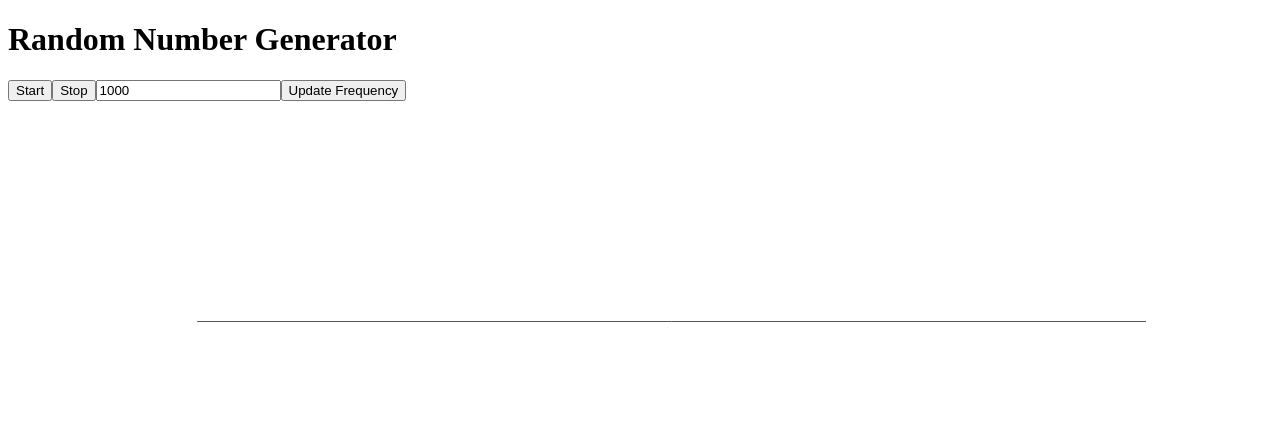
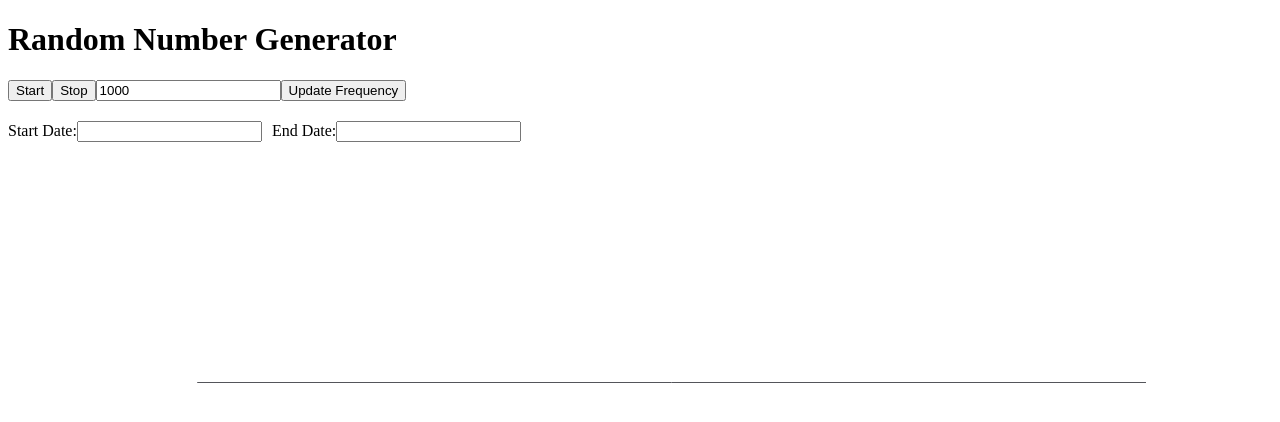
Before and after one commit to rymanacevedo/longpath-assignment, a React (Create React App) app in the folder client/: page / in a window 1280 px wide. Shown: the top 422 px of the page. Built offline with nearby package versions, Linux system fonts and the light colour scheme; no server answers.

Commit message:
updated with date time picker and ability to filter by time

```diff
--- a/client/src/App.tsx
+++ b/client/src/App.tsx
@@ -1,13 +1,16 @@
 import React, { useEffect, useState } from 'react';
 import axios from 'axios';
-import {io, Socket} from 'socket.io-client';
+import { io, Socket } from 'socket.io-client';
 import ReactECharts from 'echarts-for-react';
+import DateTimeSelector from './components/DateTimeSelector';
 
 const App = () => {
   const [data, setData] = useState<{ timestamp: string; value: number }[]>([]);
-
+  const [filteredData, setFilteredData] = useState<{ timestamp: string; value: number }[]>([]);
   const [socket, setSocket] = useState<Socket | null>(null);
   const [frequency, setFrequency] = useState(1000);
+  const [startDate, setStartDate] = useState<Date | null>(null);
+  const [endDate, setEndDate] = useState<Date | null>(null);
 
   useEffect(() => {
     const newSocket = io('http://localhost:3001', {
@@ -30,31 +33,44 @@ const App = () => {
     };
   }, []);
 
-  const startNumberGeneration = async () => {
-    if(!socket) {
+  useEffect(() => {
+    if (!startDate || !endDate) {
+      setFilteredData(data);
       return;
     }
 
+    const filtered = data.filter((d) => {
+      const date = new Date(d.timestamp);
+      return date >= startDate && date <= endDate;
+    });
+
+    setFilteredData(filtered);
+  }, [startDate, endDate, data]);
+
+  const startNumberGeneration = async () => {
+    if (!socket) {
+      return;
+    }
     socket.emit('start');
-  }
+  };
 
   const stopNumberGeneration = async () => {
-    if(!socket) {
+    if (!socket) {
       return;
     }
-
     socket.emit('stop');
   };
 
   const updateFrequency = async () => {
-    const response: any = await axios.post('http://localhost:3001/random/frequency', {
-      frequency
+    await axios.post('http://localhost:3001/random/frequency', {
+      frequency,
     });
   };
+
   const chartOptions = {
-    xAxis: { type: 'category', data: data.map((d) => d.timestamp) },
+    xAxis: { type: 'category', data: filteredData.map((d) => d.timestamp) },
     yAxis: { type: 'value' },
-    series: [{ data: data.map((d) => d.value), type: 'line' }],
+    series: [{ data: filteredData.map((d) => d.value), type: 'line' }],
   };
 
   return (
@@ -63,9 +79,21 @@ const App = () => {
       <button onClick={startNumberGeneration}>Start</button>
       <button onClick={stopNumberGeneration}>Stop</button>
 
+      <input
+        value={frequency}
+        onChange={(e) => setFrequency(Number(e.target.value))}
+        id="updateFrequency"
+        type="number"
+      />
+      <button onClick={updateFrequency}>Update Frequency</button>
 
-      <input value={frequency} onChange={(e) => setFrequency(Number(e.target.value))} id="updateFrequency" type='number'/>
-      <button onClick={updateFrequency}>Update Frequency</button>
+
+      <DateTimeSelector
+        startDate={startDate}
+        setStartDate={setStartDate}
+        endDate={endDate}
+        setEndDate={setEndDate}
+      />
 
       <ReactECharts option={chartOptions} />
     </div>
--- /dev/null
+++ b/client/src/components/DateTimeSelector.tsx
@@ -0,0 +1,37 @@
+import React from 'react';
+import DatePicker from 'react-datepicker';
+import 'react-datepicker/dist/react-datepicker.css';
+
+interface Props {
+  startDate: Date | null;
+  setStartDate: (date: Date | null) => void;
+  endDate: Date | null;
+  setEndDate: (date: Date | null) => void;
+}
+
+const DateTimeSelector = ({ startDate, setStartDate, endDate, setEndDate }: Props) => {
+  return (
+    <div style={{ display: 'flex', gap: '10px', margin: '20px 0' }}>
+      <div>
+        <label>Start Date:</label>
+        <DatePicker
+          selected={startDate}
+          onChange={(date) => setStartDate(date)}
+          showTimeSelect
+          dateFormat="Pp"
+        />
+      </div>
+      <div>
+        <label>End Date:</label>
+        <DatePicker
+          selected={endDate}
+          onChange={(date) => setEndDate(date)}
+          showTimeSelect
+          dateFormat="Pp"
+        />
+      </div>
+    </div>
+  );
+};
+
+export default DateTimeSelector;
```
